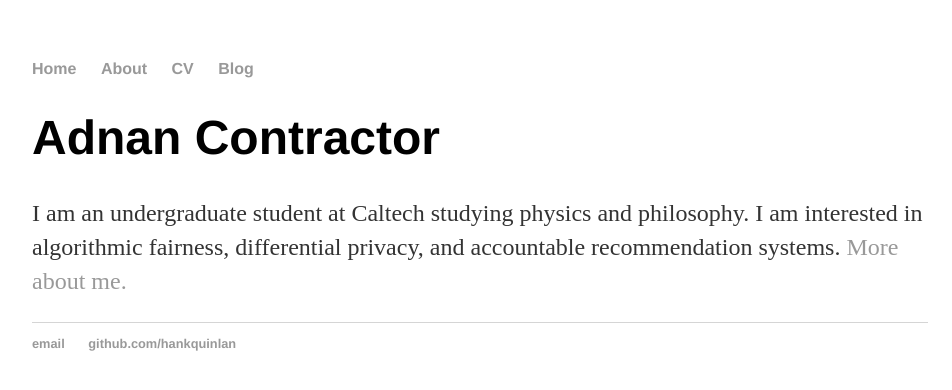
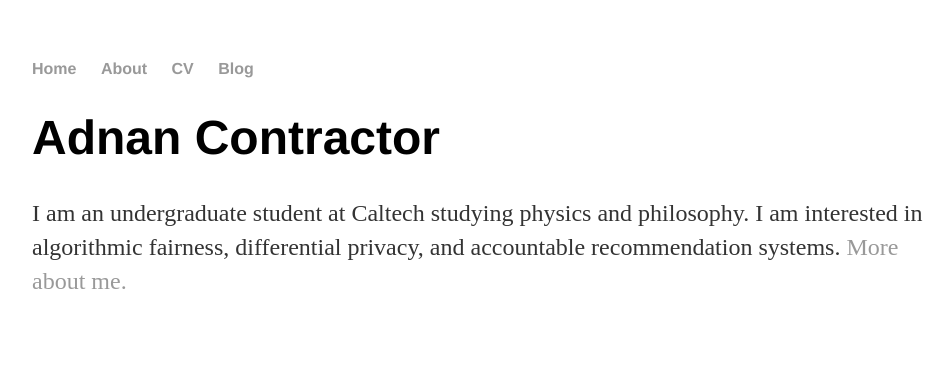
Before and after one commit to acontrac/acontrac.github.io, a Jekyll site: the page built from index.html, in a window 1280 px wide. Shown: the top 390 px of the page, without its empty margins (160-1112 px from the left). Built offline with Jekyll 4.4.1, drawn with Linux system fonts in a browser that asks for light colours.

Commit message:
Update default.html

```diff
--- a/_layouts/default.html
+++ b/_layouts/default.html
@@ -19,11 +19,6 @@
 			{{ content }}
 
 			</div><!-- /.container -->
-			<footer>
-	    		<ul>
-	        		<li><a href="acontrac@caltech.edu">email</a></li>
-	        		<li><a href="https://acontrac.github.io/">github.com/hankquinlan</a></li>
-				</ul>
-			</footer>
+
 		</body>
 	</html>
```
